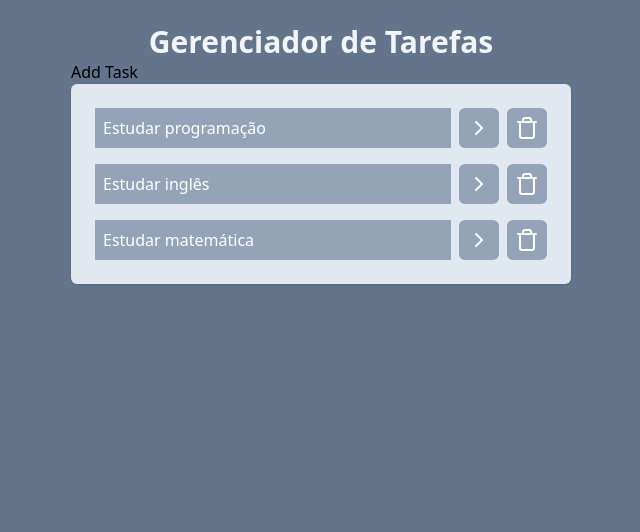
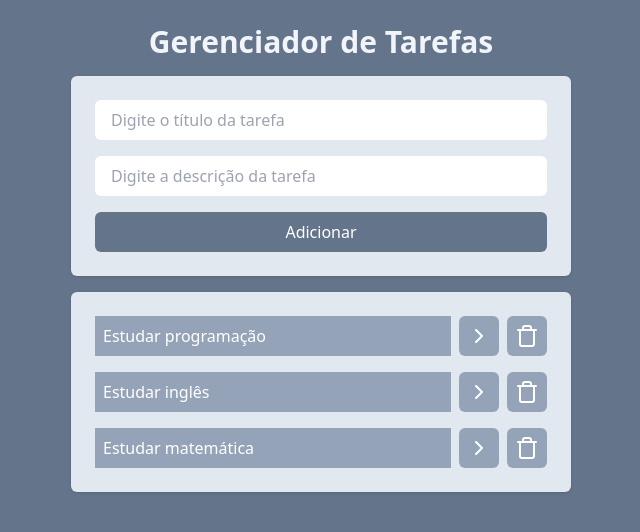
Before and after one commit to gabriela-albuquerque/TaskListReactTailwind, a React (Vite) app: page / in a window 1280 px wide. Shown: the top 532 px of the page, without its empty margins (319-959 px from the left). Built offline with nearby package versions, Linux system fonts and the light colour scheme.

Commit message:
implementado o componente AddTask e sua estilizacao inicial

```diff
--- a/src/App.jsx
+++ b/src/App.jsx
@@ -46,7 +46,7 @@
 
   return (
     <div className="w-screen h-screen bg-slate-500 flex justify-center p-6">
-      <div className="w-[500px]">
+      <div className="w-[500px] space-y-4">
         <h1 className="text-3xl text-slate-100 font-bold text-center">
           Gerenciador de Tarefas
         </h1>
--- a/src/components/AddTasks.jsx
+++ b/src/components/AddTasks.jsx
@@ -1,5 +1,21 @@
 function AddTasks() {
-  return <h1>Add Task</h1>;
+  return (
+    <div className="space-y-4 p-6 bg-slate-200 rounded-md shadow flex flex-col">
+      <input
+        type="text"
+        placeholder="Digite o título da tarefa"
+        className="border-slate-300 outline-slate-400 px-4 py-2 rounded-md"
+      />
+      <input
+        type="text"
+        placeholder="Digite a descrição da tarefa"
+        className="border-slate-300 outline-slate-400 px-4 py-2 rounded-md"
+      />
+      <button className="bg-slate-500 text-white px-4 py-2 rounded-md font-medium">
+        Adicionar
+      </button>
+    </div>
+  );
 }
 
 export default AddTasks;
```
